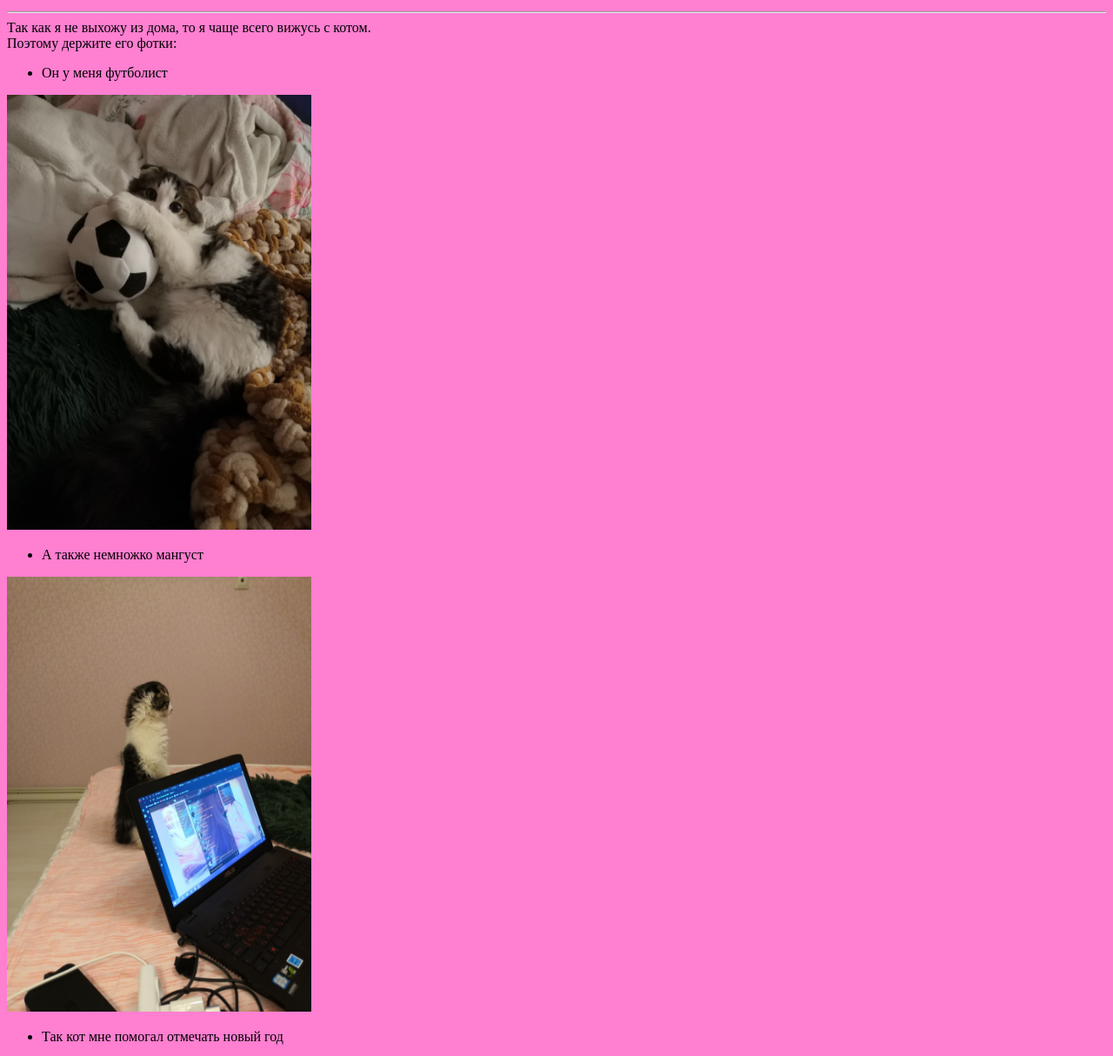
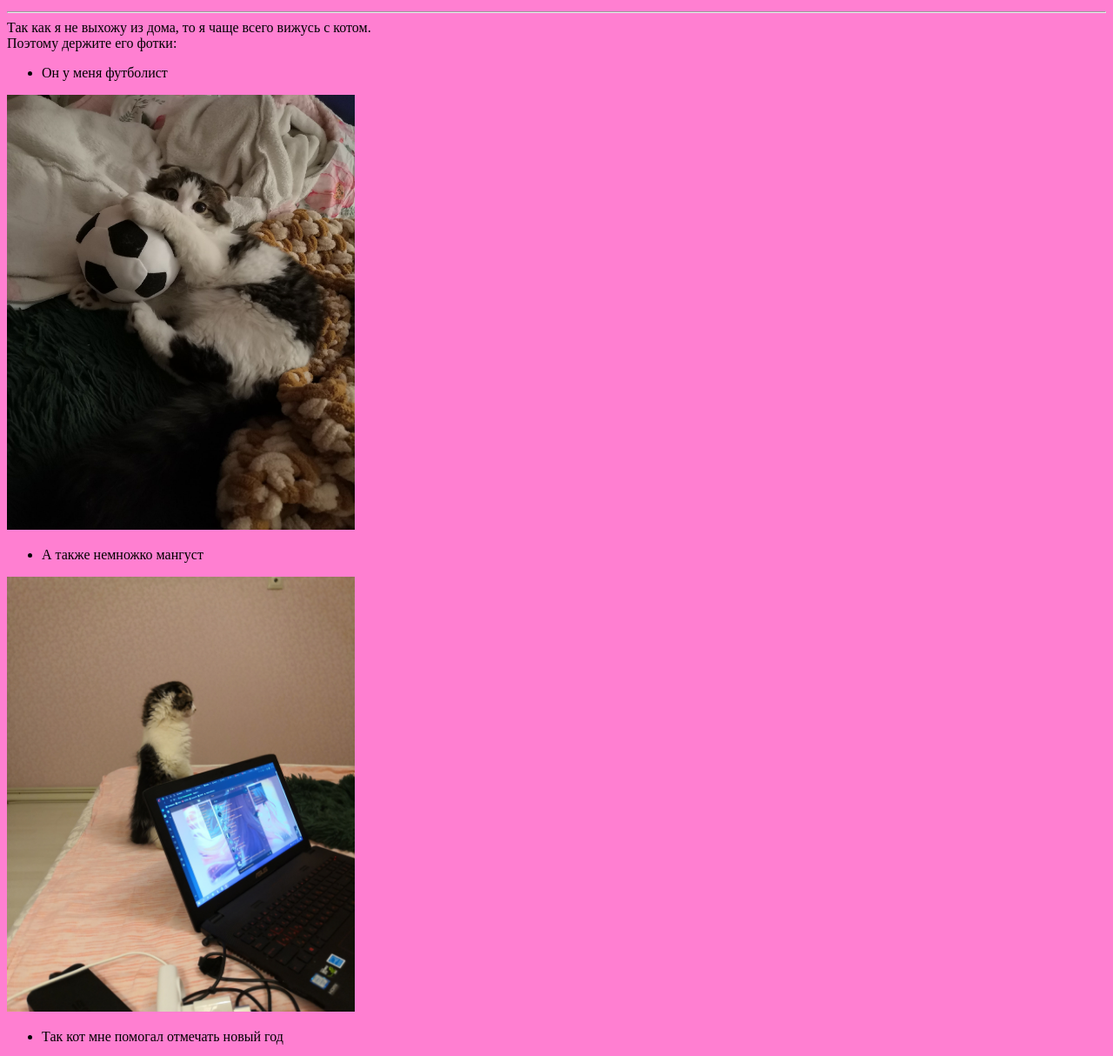
Before and after one commit to ZaharovaVitaliya/ZaharovaVitaliya.github.io, a plain HTML site: page index.html in a window 1280 px wide. Shown: the part 835-2049 px from the top of the page at 87% size. Drawn offline with Linux system fonts and the light colour scheme.

Commit message:
Update index.html

```diff
--- a/index.html
+++ b/index.html
@@ -33,11 +33,11 @@
         <ul>
             <li>Он у меня футболист</li>
         </ul>
-        <div><img src="Images/Cat1.jpg" width="350" height="500"</div>
+        <div><img src="Images/Cat1.jpg" width="400" height="500"</div>
         <ul>
             <li>А также немножко мангуст</li>
         </ul>
-        <div><img src="Images/Cat2.jpg" width="350" height="500"</div>
+        <div><img src="Images/Cat2.jpg" width="400" height="500"</div>
         <ul>
             <li>Так кот мне помогал отмечать новый год</li>
         </ul>
```
